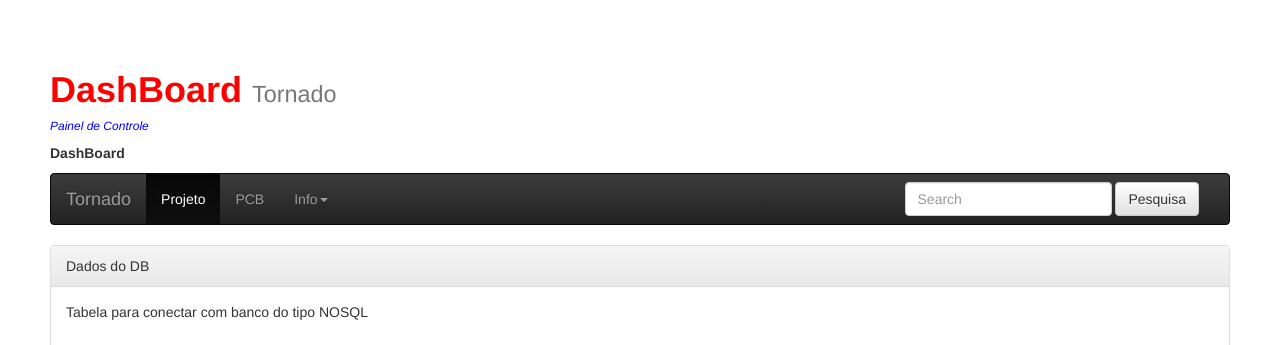
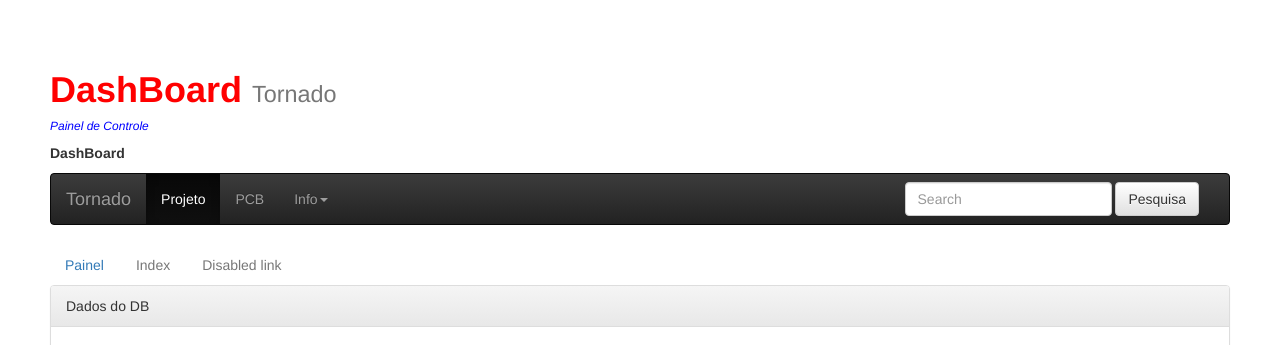
Before and after one commit to allanfs1/bootstrap_dashBoard, a Node server app: page / in a window 1280 px wide. Shown: the top 345 px of the page. Run offline with Node 20, Linux system fonts and the light colour scheme; some libraries are stand-ins or nearby versions.

Commit message:
commit 1.6

```diff
--- a/views/index.ejs
+++ b/views/index.ejs
@@ -78,8 +78,11 @@
     </div><!-- /.navbar-collapse -->
   </div><!-- /.container-fluid -->
 </nav>
-
-
+<ul class="nav nav-pills">
+    <li role="presentation" class="enable"><a href="http://localhost:3000/new">Painel</a></li>
+    <li role="presentation" class="disabled"><a href="#">Index</a></li>
+    <li role="presentation" class="disabled"><a href="#">Disabled link</a></li>
+  </ul>
 <!-- Tabela de cdastro -->
 <div class="panel panel-default">
   <!-- Default panel contents -->
@@ -97,9 +100,9 @@
   <!-- Dados do Banco de Dados Mongo DB-->
   <tr>
     <% model.forEach(function(custon){ %>
-    <td><%= custon.bit %> </td>
+    <td><%= custon.cm %> </td>
     <td><%= custon.bit %></td>
-    <td><%= custon.bit %></td>
+    <td><%= custon.motor %></td>
   </tr>
   <% }) %>
 </table>
```
